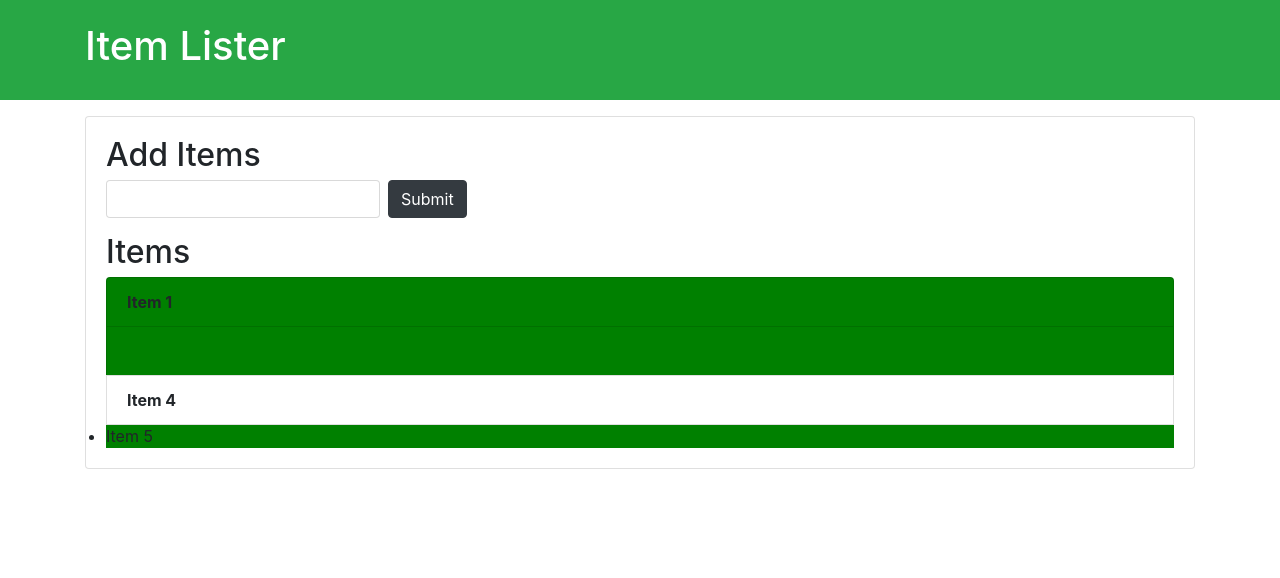
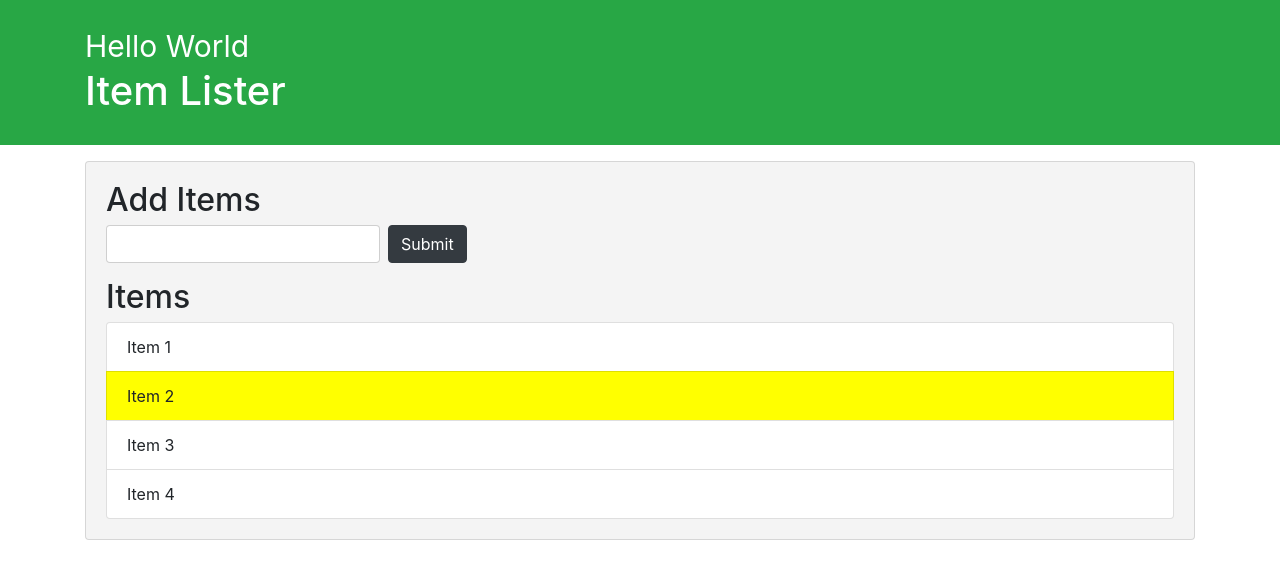
Before and after one commit to im-gitking/shapenerProject, a plain HTML site: page index.html in a window 1280 px wide. Drawn offline with nearby package versions, Linux system fonts and the light colour scheme.

Commit message:
adding demo.js and new index.html

```diff
--- /dev/null
+++ b/demo.js
@@ -0,0 +1,86 @@
+// TRAVERSING DOM
+let itemsList = document.querySelector('#items');
+
+// parentNode
+console.log(itemsList.parentNode);
+itemsList.parentNode.style.backgroundColor = '#f4f4f4';
+console.log(itemsList.parentNode.parentNode);
+console.log(itemsList.parentNode.parentNode.parentNode);
+
+// parentElement
+console.log(itemsList.parentElement);
+itemsList.parentElement.style.backgroundColor = '#f4f4f4';
+console.log(itemsList.parentNode.parentElement);
+console.log(itemsList.parentNode.parentElement.parentElement);
+
+// children
+console.log(itemsList.children);
+// op: it doesn't add 'text' like childNode
+
+// background color 2nd child yellow
+itemsList.children[1].style.backgroundColor = 'yellow';
+
+// first child
+console.log(itemsList.firstChild);
+
+// first Element child
+console.log(itemsList.firstElementChild);
+
+// lastChild
+console.log(itemsList.lastChild);
+
+// lastElementChild
+console.log(itemsList.lastElementChild);
+
+// nextSibling
+console.log(itemsList.nextSibling);
+
+// nextElementSibling
+console.log(itemsList.nextElementSibling);
+
+// previousSibling
+console.log(itemsList.previousSibling);
+
+// previousElementSibling
+console.log(itemsList.previousElementSibling);
+
+// createElement
+let newDiv = document.createElement('div');
+// op: craetes a empty div '<div></div>', and stores in newDiv
+
+// add Class
+newDiv.className = 'hello';
+// op: <div class="hello"></div>
+
+// add id
+newDiv.id = 'hello1';
+// op: <div class="hello" id="hello1"></div>
+
+// add attr
+newDiv.setAttribute('title', 'hello div');
+// op: <div class="hello" id="hello1" title="hello div"></div>
+
+// create text node
+let newDivText = document.createTextNode('Hello World');
+
+// add text to div
+newDiv.appendChild(newDivText);
+// op: <div class="hello" id="hello1" title="hello div">Hello World</div>
+
+// add style css
+newDiv.style.fontSize = '30px';
+
+// position where to insert the newDiv
+
+/* <header id="main-header" class="bg-success text-white p-4 mb-3">
+    <div class="container">
+        <!--- WE WILL INSERT newDiv HERE ---->
+        <h1 id="header-title">Item Lister <span style="display:none">123</span></h1>
+    </div>
+</header> */
+
+let container = document.querySelector('header .container');
+let h1 = document.querySelector('header h1');
+
+// parent.insertBefore(element to add, next sibling)
+container.insertBefore(newDiv, h1);
--- a/index.html
+++ b/index.html
@@ -26,30 +26,9 @@
       <li class="list-group-item">Item 2</li>
       <li class="list-group-item">Item 3</li>
       <li class="list-group-item">Item 4</li>
-      <li class="list-group-2">Item 5</li>
     </ul>
    </div>
   </div>
-
-<script>
-    let li = document.getElementsByClassName('list-group-item');
-    li[2].style.backgroundColor = 'green';
-
-    for(let l of li) {
-      l.style.fontWeight = 'bold';
-    }
-    let li2 = document.getElementsByTagName('li');
-    li2[li2.length - 1].style.backgroundColor = 'blue';
-
-    li2[1].style.backgroundColor = 'green';
-    li2[2].style.display = 'none';
-
-    let li3 = document.querySelectorAll('li');
-    li3[1].style.color = 'green';
-
-    let li4 = document.querySelectorAll('li:nth-child(odd)');
-    li4.forEach((l) => l.style.backgroundColor = 'green');
-
-</script>
+<script src="demo.js"></script>
 </body>
 </html>
```
